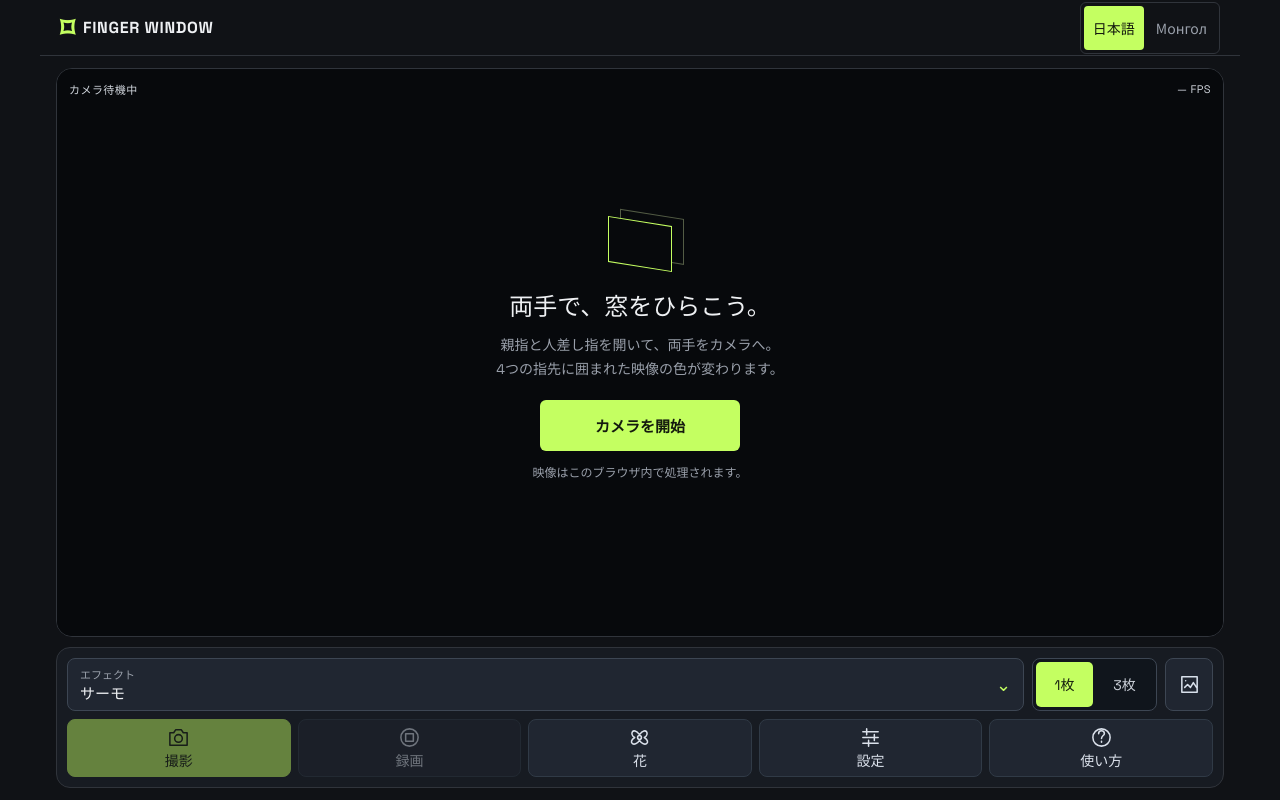
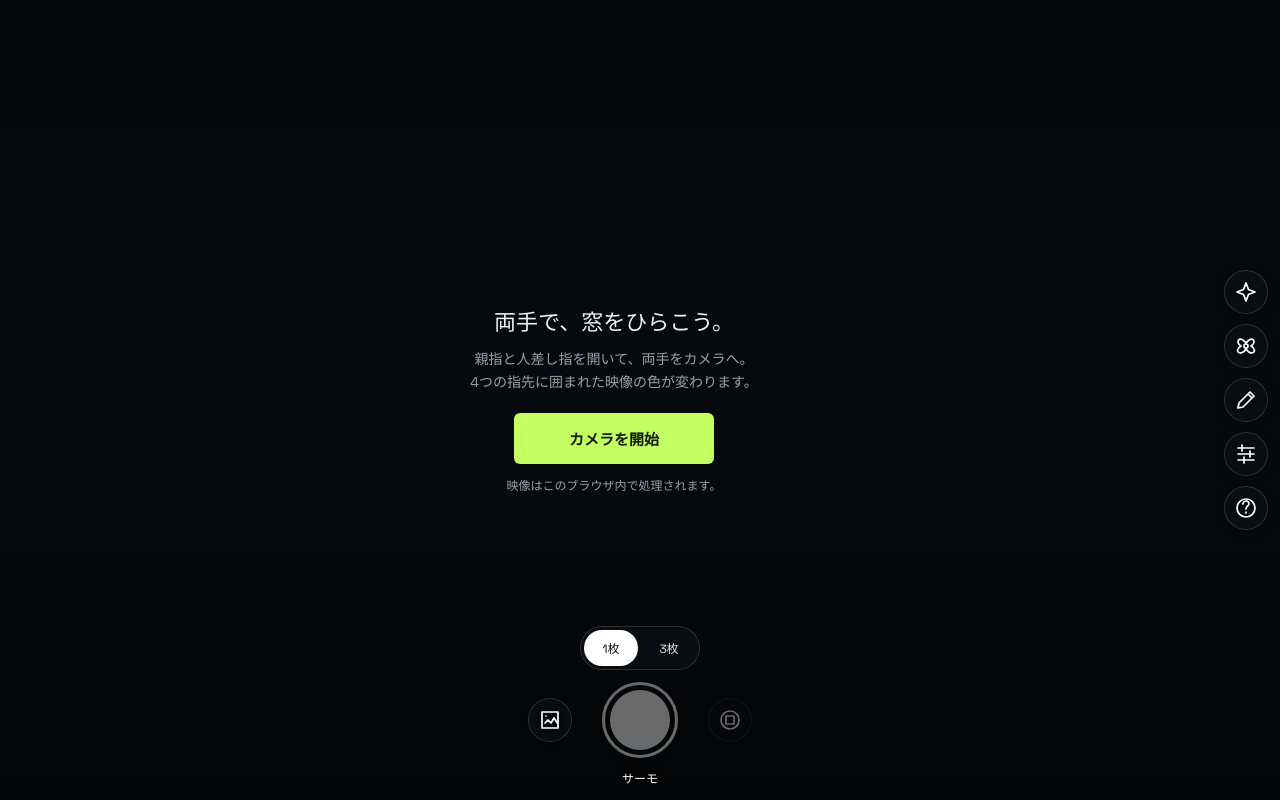
Before and after one commit to zarp1999/finger-window, a React (Vite) app: page / in a window 1280 px wide. Built offline with nearby package versions, Linux system fonts and the light colour scheme.

Commit message:
Update Site source

```diff
--- a/src/App.tsx
+++ b/src/App.tsx
@@ -28,8 +28,8 @@ export function App() {
   useWebMcp({state:camera.state,settings,onEffect:effect=>{content.clear();setSettings(previous=>({...previous,effect,flowers:false,pen:false}));},onStop:camera.stop});
   const sheetTitle=t(sheet==='effects'?'effect':sheet==='help'?'howTo':sheet==='saved'?'savedMedia':'controls');
   const currentEffect=settings.pen?t('penMode')+(camera.state.penPaused?' · '+t('flowersPaused'):''):settings.flowers?t('flowerMode')+(camera.state.flowerPaused?' · '+t('flowersPaused'):''):content.media?content.media.name:t(settings.effect);
-  return <div className={`app compact-app${camera.state.phase==='live'?' live':''}`}>
-    <header><a className="brand" href="./" aria-label={t('home')}><span className="mark">⌑</span> FINGER WINDOW</a><div className="language-switch" role="group" aria-label={t('language')}><button lang="ja" aria-pressed={language==='ja'} onClick={()=>setLanguage('ja')}>日本語</button><button lang="mn" aria-pressed={language==='mn'} onClick={()=>setLanguage('mn')}>Монгол</button></div></header>
+  return <div className={`app compact-app camera-app${camera.state.phase==='live'?' live':''}`}>
+
     <main>
       <section className="camera-area" aria-label={t('workspace')}>
         <CameraStage videoRef={camera.videoRef} canvasRef={camera.canvasRef} state={camera.state} onStart={camera.start} onStop={camera.stop} t={t} effectScope={!settings.flowers&&!settings.pen&&!content.media?settings.effectScope:null}/>
@@ -37,13 +37,14 @@ export function App() {
       </section>
       <QuickControls settings={settings} state={camera.state} photo={photo} recording={recording} effectLabel={currentEffect} onSettings={setSettings} onCapture={camera.capturePhoto}
         onEffects={()=>setSheet('effects')} onOptions={()=>setSheet('options')} onHelp={()=>setSheet('help')} onSaved={()=>setSheet('saved')}
-        onFlowers={()=>{content.clear();setSettings(previous=>({...previous,flowers:!previous.flowers,pen:false}));}} t={t}/>
+        onPen={()=>{content.clear();setSettings(previous=>({...previous,pen:!previous.pen,flowers:false}));}} onFlowers={()=>{content.clear();setSettings(previous=>({...previous,flowers:!previous.flowers,pen:false}));}} t={t}/>
     </main>
     <BottomSheet open={sheet!==null} title={sheetTitle} closeLabel={t('close')} onClose={()=>setSheet(null)}>
       {sheet==='effects'&&<div className="effects" role="group" aria-label={t('effectGroup')}>{EFFECTS.map(effect=>
         <button key={effect} className={`effect${settings.effect===effect&&!settings.flowers&&!settings.pen&&!content.media?' active':''}`} data-effect={effect} aria-pressed={settings.effect===effect&&!settings.flowers&&!settings.pen&&!content.media} onClick={()=>{content.clear();setSettings(previous=>({...previous,effect,flowers:false,pen:false}));setSheet(null);}}><span className={`swatch ${effect}`}/>{t(effect)}</button>
       )}</div>}
       {sheet==='options'&&<>
+        <div className="language-switch settings-language" role="group" aria-label={t('language')}><button lang="ja" aria-pressed={language==='ja'} onClick={()=>setLanguage('ja')}>日本語</button><button lang="mn" aria-pressed={language==='mn'} onClick={()=>setLanguage('mn')}>Монгол</button></div>
         <section className="sheet-section">
           <label className="toggle">{t('mirror')}<input id="mirror" type="checkbox" checked={settings.mirror} onChange={event=>setSettings(previous=>({...previous,mirror:event.target.checked}))}/><span className="switch"/></label>
           <label className="toggle">{t('photoAutomatic')}<input id="autoPhoto" type="checkbox" checked={settings.autoPhoto} onChange={event=>setSettings(previous=>({...previous,autoPhoto:event.target.checked}))}/><span className="switch"/></label>
--- a/src/camera/CameraSession.ts
+++ b/src/camera/CameraSession.ts
@@ -7,12 +7,14 @@ import { PhotoStrip } from './PhotoStrip';
 import { EffectModeGesture } from '../tracking/EffectModeGesture';
 import { HandTracker } from '../tracking/HandTracker';
 import { WindowRenderer } from '../rendering/WindowRenderer';
+import { drawCameraPreview } from '../rendering/CameraPreview';
 
 /** Frame data stays here; React subscribers receive only changed status values. */
 export class CameraSession {
   private source: CameraSource;
   private tracker = new HandTracker();
   private renderer: WindowRenderer;
+  private sourceFrame=document.createElement('canvas');
   private state = INITIAL_STATE;
   private settings = DEFAULT_SETTINGS;
   private generation = 0;
@@ -31,7 +33,7 @@ export class CameraSession {
   private modeHolding=false;
 
   constructor(private video: HTMLVideoElement, private canvas: HTMLCanvasElement, private onChange: (state: CameraState) => void, private onEffect: (effect: Effect) => void = () => {}, private onPhoto:(canvas:HTMLCanvasElement)=>void = ()=>{}, private onScope:(scope:EffectScope)=>void = ()=>{}) {
-    this.source = new CameraSource(video); this.renderer = new WindowRenderer(canvas);
+    this.source = new CameraSource(video); this.renderer = new WindowRenderer(this.sourceFrame);
   }
   setSettings(settings: Settings): void {
     if(settings.photoCount!==this.settings.photoCount||(!settings.autoPhoto&&this.settings.autoPhoto)){this.cancelPhoto();}
@@ -82,6 +84,7 @@ export class CameraSession {
     this.photoStrip.cancel();
     this.generation++; cancelAnimationFrame(this.frameId); this.source.stop(); this.tracker.reset(); this.hands = [];
     this.gestures.reset(); this.photoGesture.reset();this.modeGesture.reset();this.modeHolding=false; this.renderer.reset(); this.publish({ ...INITIAL_STATE, flowerCount:this.renderer.flowerCount,flowerPaused:this.renderer.flowerPaused,penCount:this.renderer.penCount,penPaused:this.renderer.penPaused, message: 'cameraStopped' });
+    this.canvas.getContext('2d')?.clearRect(0,0,this.canvas.width,this.canvas.height);
   }
   private fail(message: CameraState['message']): void { this.stop(); this.publish({ phase: 'error', message }); }
   private render = (time: number): void => {
@@ -116,6 +119,7 @@ export class CameraSession {
           }
         }
         const visible = this.renderer.render(this.video,this.hands,this.settings,.7,this.media);
+        drawCameraPreview(this.sourceFrame,this.canvas,this.canvas.clientWidth||this.sourceFrame.width,this.canvas.clientHeight||this.sourceFrame.height);
         if(!document.hidden&&(takePhoto||this.photoStrip.due(time)))this.takePhoto(time);
         const count = this.hands.length;
         const fullScreen=this.settings.effectScope==='full'&&!this.media&&!this.settings.flowers&&!this.settings.pen;
--- a/src/compact.css
+++ b/src/compact.css
@@ -74,3 +74,45 @@ html,body,#root{width:100%;height:100%;overflow:hidden}
 @media(prefers-reduced-motion:no-preference){.bottom-sheet[open]{animation:sheet-in .18s ease-out}@keyframes sheet-in{from{transform:translateY(24px);opacity:.5}to{transform:translateY(0);opacity:1}}}
 .swatch.blob{border:1px solid #a9ffce;background:radial-gradient(circle,#a9ffce 0 2px,transparent 3px) #0d241c;box-shadow:inset 0 0 0 3px #0d241c}
 .pen-control{display:flex;align-items:center;justify-content:space-between;gap:16px;min-height:44px;margin-bottom:10px}.pen-control input[type="range"]{width:55%;accent-color:#ffda73}.pen-control input[type="color"]{width:48px;height:36px;padding:2px;background:transparent;border:1px solid #5b6070;border-radius:6px}
+/* Full-screen camera with controls floating above the image. */
+.camera-app.compact-app{display:block;position:relative;background:#08090b}
+.camera-app.compact-app main{position:absolute;inset:0;display:block;width:100%;max-width:none;margin:0;padding:0}
+.camera-app .camera-area{position:absolute;inset:0;border:0;border-radius:0}
+.camera-app.compact-app #output{position:absolute;inset:0;width:100%;height:100%;object-fit:cover}
+.camera-app .camera-area:after{content:'';position:absolute;inset:0;background:linear-gradient(180deg,#0004,transparent 20%,transparent 65%,#0007);pointer-events:none}
+.camera-app .camera-controls{position:absolute;inset:0;z-index:4;pointer-events:none}
+.camera-app .camera-controls button{pointer-events:auto;cursor:pointer;touch-action:manipulation}
+.camera-app .hud-icon{display:flex;align-items:center;justify-content:center;position:relative;width:44px;height:44px;flex-shrink:0;padding:10px;color:#fff;background:#11151d65;border:1px solid #ffffff25;border-radius:50%;box-shadow:0 2px 10px #0002;backdrop-filter:blur(10px);-webkit-backdrop-filter:blur(10px)}
+.camera-app .hud-icon svg{width:24px;height:24px;flex-shrink:0;filter:drop-shadow(0 1px 2px #0004)}
+.camera-app .hud-icon[aria-pressed=true]{color:#c4ff61;border-color:#c4ff6175;background:#1b261c95}
+.camera-app button:disabled{opacity:.4;cursor:default}
+.camera-app button:focus-visible{outline:2px solid #c4ff61;outline-offset:4px}
+.camera-app .camera-tools{position:absolute;right:max(12px,env(safe-area-inset-right));top:50%;transform:translateY(-50%);display:flex;flex-direction:column;gap:10px}
+.camera-app .capture-dock{position:absolute;bottom:max(12px,env(safe-area-inset-bottom));left:50%;transform:translateX(-50%);width:min(300px,calc(100% - 32px));display:flex;align-items:center;flex-direction:column;gap:12px}
+.camera-app .quick-photo-modes{display:flex;gap:4px;border:1px solid #ffffff25;border-radius:22px;padding:3px;background:#12151c70;backdrop-filter:blur(10px)}
+.camera-app .quick-photo-modes button{min-width:54px;min-height:36px;font-size:12px;border:0;border-radius:20px;background:transparent;color:#e4e7eb;padding:6px 10px}
+.camera-app .quick-photo-modes button[aria-pressed=true]{background:#fff;color:#111}
+.camera-app .capture-row{display:flex;align-items:center;justify-content:center;gap:30px}
+.camera-app .shutter{width:76px;height:76px;padding:5px;border:3px solid #fff;border-radius:50%;background:transparent;display:flex;align-items:center;justify-content:center;box-shadow:0 1px 12px #0003}
+.camera-app .shutter span{display:block;width:100%;height:100%;border-radius:50%;background:#fff;transition:transform .12s}
+.camera-app .shutter:active span{transform:scale(.9)}
+.camera-app .recording-action{color:#ff6572;border-color:#ff6572;background:#42182090}
+.camera-app .capture-caption{font-size:12px;line-height:18px;max-width:100%;white-space:nowrap;overflow:hidden;text-overflow:ellipsis;text-shadow:0 1px 4px #000;color:#fff;text-align:center;min-height:18px}
+.camera-app.compact-app .camera-stop{top:max(14px,env(safe-area-inset-top));left:max(14px,env(safe-area-inset-left));right:auto;display:flex;align-items:center;justify-content:center;width:44px;height:44px;min-height:44px;border:1px solid #ffffff25;border-radius:50%;padding:0;background:#11151d65;backdrop-filter:blur(10px);color:#fff;font-size:28px;z-index:5}
+.camera-app.compact-app .stage-top,.camera-app.compact-app.app.live .stage-top{display:none}
+.camera-app.compact-app .stage-bottom,.camera-app.compact-app.app.live .stage-bottom{display:none}
+.camera-app.compact-app .effect-scope{left:50%;transform:translateX(-50%);top:max(20px,env(safe-area-inset-top));background:#11151d65;border:1px solid #ffffff25;border-radius:18px;font-size:11px;padding:6px 12px}
+.camera-app.compact-app .photo-shot{top:max(76px,calc(env(safe-area-inset-top) + 60px));left:64px;right:64px;background:#11151d70;font-size:13px}
+.camera-app .camera-notice{bottom:210px;left:16px;right:72px;z-index:5}
+.camera-app.compact-app .welcome{left:20px;right:72px;max-width:460px;margin:auto;padding:18px 0}
+.camera-app.compact-app .welcome h2{font-size:22px}
+.camera-app.compact-app .welcome .window-icon{display:none}
+.settings-language{display:flex;gap:8px;margin-bottom:20px}
+.settings-language button{min-height:44px;padding:8px 18px;border-radius:22px}
+@media(max-height:560px){
+ .camera-app .camera-tools{gap:4px;right:max(8px,env(safe-area-inset-right))}
+ .camera-app .capture-dock{left:max(132px,calc(env(safe-area-inset-left) + 128px));width:220px;gap:6px;bottom:max(8px,env(safe-area-inset-bottom))}
+ .camera-app .capture-row{gap:18px}.camera-app .shutter{width:60px;height:60px}
+ .camera-app .capture-caption{font-size:11px}.camera-app.compact-app .welcome{left:180px;right:70px;max-width:420px}
+ .camera-app.compact-app .welcome .privacy{display:none}
+}
--- a/src/components/CameraStage.tsx
+++ b/src/components/CameraStage.tsx
@@ -20,7 +20,7 @@ export function CameraStage({ videoRef, canvasRef, state, onStart, onStop, t, ef
     {live&&state.photoShot!==null&&<div id="photoShot" className="photo-shot" role="status" aria-live="polite">{t('photoBoothProgress')} {state.photoShot} / 3 · {t('photoPose')}</div>}
     <div className="stage-top"><span id="modeLabel">{t(live ? 'live' : 'standby')}</span><span id="fps">{state.fps || '—'} FPS</span></div>
     {live&&effectScope&&<div id="effectScope" className="effect-scope" role="status" aria-live="polite">{t(effectScope==='full'?'fullMode':'windowMode')}</div>}
-    {(live||loading)&&<button id="stop" className="camera-stop" onClick={onStop}>{t('stop')}</button>}
+    {(live||loading)&&<button id="stop" className="camera-stop" onClick={onStop} aria-label={t('stop')} title={t('stop')}><span aria-hidden="true">×</span></button>}
     <div id="welcome" className="welcome" hidden={live}>
       <span className="window-icon" aria-hidden="true" /><h2>{t('welcome')}</h2>
       <p>{t('instruction1')}<br />{t('instruction2')}</p>
--- a/src/components/QuickControls.tsx
+++ b/src/components/QuickControls.tsx
@@ -3,38 +3,43 @@ import type { TranslationKey } from '../i18n';
 import type { useRecording } from '../hooks/useRecording';
 import type { usePhoto } from '../hooks/usePhoto';
 
-type IconName='camera'|'record'|'flower'|'settings'|'help'|'saved';
+type IconName='record'|'flower'|'pen'|'effects'|'settings'|'help'|'saved';
 function Icon({name}:{name:IconName}){
   const paths:Record<IconName,string>={
-    camera:'M3 7h4l2-3h6l2 3h4v13H3z M16 13a4 4 0 1 1-8 0 4 4 0 0 1 8 0',
     record:'M21 12a9 9 0 1 1-18 0 9 9 0 0 1 18 0 M8 8h8v8H8z',
     flower:'M12 9c-7-9-11 0-5 3-8 5 0 11 5 3 5 8 13 2 5-3 6-3 2-12-5-3 M14 12a2 2 0 1 1-4 0 2 2 0 0 1 4 0',
+    pen:'M4 20l1-5L16 4l4 4L9 19z M14 6l4 4 M4 20l5-1',
+    effects:'M12 3l2.5 6.5L21 12l-6.5 2.5L12 21l-2.5-6.5L3 12l6.5-2.5z',
     settings:'M4 6h16 M4 12h16 M4 18h16 M8 3v6 M16 9v6 M10 15v6',
     help:'M21 12a9 9 0 1 1-18 0 9 9 0 0 1 18 0 M9 8a3 3 0 0 1 6 0c0 2-3 2-3 5 M12 16v1',
     saved:'M4 4h16v16H4z M7 15l3-3 3 3 3-5 4 6 M8 8h.01',
   };
-  return <svg viewBox="0 0 24 24" fill="none" stroke="currentColor" strokeWidth="1.6" strokeLinecap="round" strokeLinejoin="round" aria-hidden="true"><path d={paths[name]}/></svg>;
+  return <svg viewBox="0 0 24 24" fill="none" stroke="currentColor" strokeWidth="1.7" strokeLinecap="round" strokeLinejoin="round" aria-hidden="true"><path d={paths[name]}/></svg>;
 }
-export function QuickControls({settings,state,photo,recording,effectLabel,onSettings,onCapture,onEffects,onOptions,onHelp,onSaved,onFlowers,t}:{
+export function QuickControls({settings,state,photo,recording,effectLabel,onSettings,onCapture,onEffects,onOptions,onHelp,onSaved,onFlowers,onPen,t}:{
   settings:Settings;state:CameraState;photo:ReturnType<typeof usePhoto>;recording:ReturnType<typeof useRecording>;effectLabel:string;
-  onSettings:(settings:Settings)=>void;onCapture:()=>void;onEffects:()=>void;onOptions:()=>void;onHelp:()=>void;onSaved:()=>void;onFlowers:()=>void;t:(key:TranslationKey)=>string;
+  onSettings:(settings:Settings)=>void;onCapture:()=>void;onEffects:()=>void;onOptions:()=>void;onHelp:()=>void;onSaved:()=>void;onFlowers:()=>void;onPen:()=>void;t:(key:TranslationKey)=>string;
 }){
   const live=state.phase==='live',shooting=state.photoShot!==null||state.photoCountdown!==null;
   const recordingNow=recording.state.phase==='recording',stopping=recording.state.phase==='stopping';
-  return <section className="quick-controls" aria-label={t('controls')}>
-    <div className="quick-top">
-      <button id="openEffects" className="effect-picker" onClick={onEffects} aria-haspopup="dialog"><small>{t('effect')}</small><strong>{effectLabel}</strong><span aria-hidden="true">⌄</span></button>
+  return <section className="camera-controls" aria-label={t('controls')}>
+    <div className="camera-tools">
+      <button id="openEffects" className="hud-icon" onClick={onEffects} aria-label={t('effect')} title={t('effect')} aria-haspopup="dialog"><Icon name="effects"/></button>
+      <button id="flowerMode" className="hud-icon" aria-pressed={settings.flowers} onClick={onFlowers} aria-label={t('flowerMode')} title={t('flowerMode')}><Icon name="flower"/></button>
+      <button id="penToggle" className="hud-icon" aria-pressed={settings.pen} onClick={onPen} aria-label={t('penMode')} title={t('penMode')}><Icon name="pen"/></button>
+      <button id="openSettings" className="hud-icon" onClick={onOptions} aria-label={t('controls')} title={t('controls')} aria-haspopup="dialog"><Icon name="settings"/></button>
+      <button id="openHelp" className="hud-icon" onClick={onHelp} aria-label={t('howTo')} title={t('howTo')} aria-haspopup="dialog"><Icon name="help"/></button>
+    </div>
+    <div className="capture-dock">
       <div className="quick-photo-modes" role="group" aria-label={t('photoMode')}>
         {([1,3] as const).map(count=><button key={count} id={count===1?'photoSingle':'photoBooth'} aria-label={t(count===1?'photoSingle':'photoBooth')} aria-pressed={settings.photoCount===count} disabled={shooting||photo.busy} onClick={()=>onSettings({...settings,photoCount:count})}>{t(count===1?'oneShotShort':'threeShotShort')}</button>)}
       </div>
-      <button id="openSaved" className="saved-button" onClick={onSaved} aria-label={t('savedMedia')} aria-haspopup="dialog"><Icon name="saved"/>{(photo.result||recording.state.url)&&<span className="saved-dot" aria-hidden="true"/>}</button>
-    </div>
-    <div className="quick-actions">
-      <button id="photoCapture" className="capture-action" disabled={!live||shooting||photo.busy||photo.sharing} onClick={onCapture}><Icon name="camera"/><span>{t('captureShort')}</span></button>
-      <button id="recordToggle" className={recordingNow?'recording-action':''} disabled={!recording.supported||stopping||recording.sharing||(!live&&!recordingNow)} onClick={recordingNow?recording.stop:recording.start} aria-label={t(recordingNow?'recordStop':'recordStart')}><Icon name="record"/><span>{recordingNow?`${Math.floor(recording.state.seconds/60)}:${(recording.state.seconds%60).toString().padStart(2,'0')}`:t('recordShort')}</span></button>
-      <button id="flowerMode" aria-pressed={settings.flowers} onClick={onFlowers}><Icon name="flower"/><span>{t('flowersShort')}</span></button>
-      <button id="openSettings" onClick={onOptions} aria-label={t('controls')} aria-haspopup="dialog"><Icon name="settings"/><span>{t('settingsShort')}</span></button>
-      <button id="openHelp" onClick={onHelp} aria-haspopup="dialog" aria-label={t('howTo')}><Icon name="help"/><span>{t('helpShort')}</span></button>
+      <div className="capture-row">
+        <button id="openSaved" className="hud-icon saved-button" onClick={onSaved} aria-label={t('savedMedia')} title={t('savedMedia')} aria-haspopup="dialog"><Icon name="saved"/>{(photo.result||recording.state.url)&&<span className="saved-dot" aria-hidden="true"/>}</button>
+        <button id="photoCapture" className="shutter" disabled={!live||shooting||photo.busy||photo.sharing} onClick={onCapture} aria-label={t('photoCapture')} title={t('photoCapture')}><span/></button>
+        <button id="recordToggle" className={`hud-icon${recordingNow?' recording-action':''}`} disabled={!recording.supported||stopping||recording.sharing||(!live&&!recordingNow)} onClick={recordingNow?recording.stop:recording.start} aria-label={t(recordingNow?'recordStop':'recordStart')} title={t(recordingNow?'recordStop':'recordStart')}><Icon name="record"/></button>
+      </div>
+      <div id="currentEffect" className="capture-caption" role="status">{recordingNow?`${Math.floor(recording.state.seconds/60)}:${(recording.state.seconds%60).toString().padStart(2,'0')}`:effectLabel}</div>
     </div>
   </section>;
 }
--- /dev/null
+++ b/src/rendering/CameraPreview.ts
@@ -0,0 +1,10 @@
+/** Center crop shared by the on-screen preview, photos and recording canvas. */
+export function drawCameraPreview(source:HTMLCanvasElement,target:HTMLCanvasElement,width:number,height:number):void {
+  const scale=Math.min(1.5,1280/Math.max(width,height));
+  const w=Math.max(1,Math.round(width*scale)),h=Math.max(1,Math.round(height*scale));
+  if(target.width!==w||target.height!==h){target.width=w;target.height=h;}
+  const ratio=w/h,sourceRatio=source.width/source.height;
+  const sw=sourceRatio>ratio?source.height*ratio:source.width;
+  const sh=sourceRatio>ratio?source.height:source.width/ratio;
+  target.getContext('2d')!.drawImage(source,(source.width-sw)/2,(source.height-sh)/2,sw,sh,0,0,w,h);
+}
```
